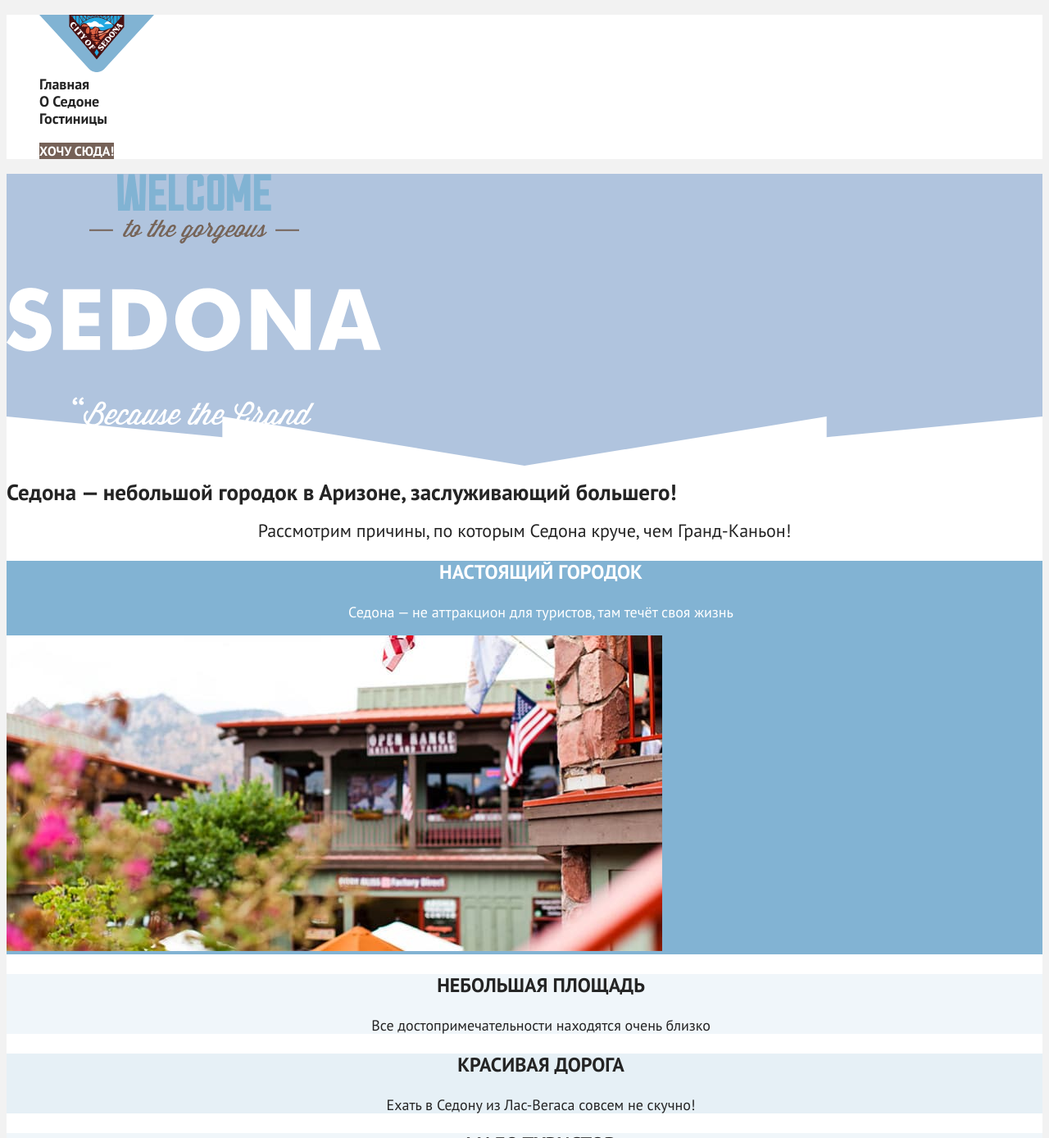
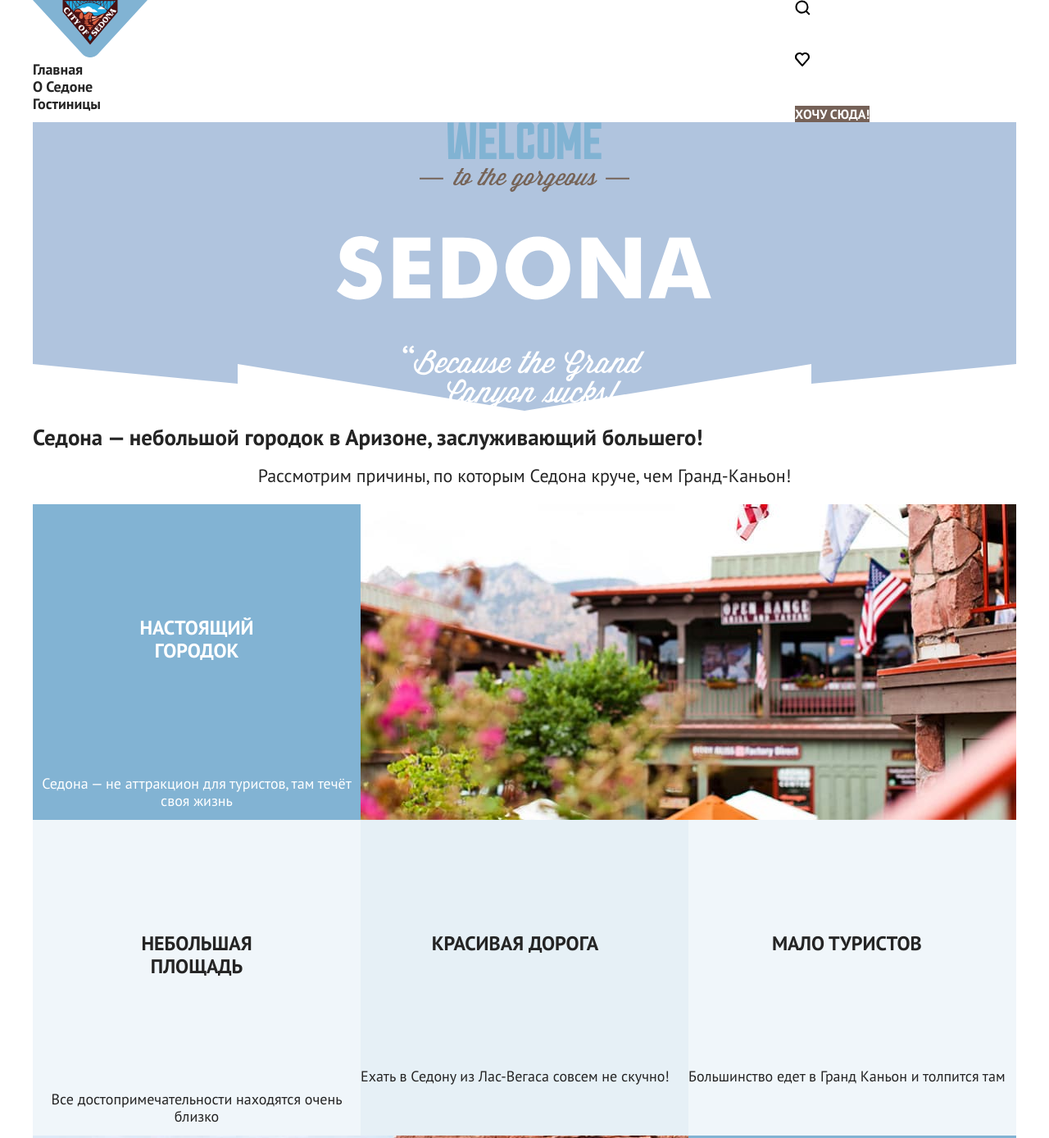
Before and after one commit to htmlacademy-htmlcss/2452017-sedona-39, a plain HTML site: page index.html in a window 1280 px wide. Shown: the top 1388 px of the page at 82% size. Drawn offline with Linux system fonts and the light colour scheme.

Commit message:
д/з 5 в процессе

```diff
--- a/index.html
+++ b/index.html
@@ -41,7 +41,8 @@
         </ul>
       </nav>
     </header>
-    <main class="main-index">
+    <main class="main-container main-index">
+      <div class="page-container">
       <section class="hero">
           <img class="hero-image" src="images/welcome-sedona.svg" width="458" height="352"  alt="Welcom to the gorgeous Sedona becouse the Grand Canyon sicks!">
         <p class="visually-hidden">
@@ -66,8 +67,9 @@
             </p>
           </li>
         </ul>
-        <img class="image-house" src="images/index-photo1.jpg" width="800" height="385" alt="фото дом на фоне гор">
+        <img class="image-house" src="images/index-photo_1.jpg" width="800" height="385" alt="фото дом на фоне гор">
       </section>
+      <div class="advantages-container">
       <section class="advantages-second">
         <ul class="advantages-list">
           <li class="advantages-item">
@@ -98,6 +100,7 @@
           </li>
         </ul>
       </section>
+      </div>
       <section class="advantages-fifth">
         <ul class="advantages-list">
           <li class="advantages-item">
@@ -170,6 +173,7 @@
         </form>
       </section>
     </section>
+    </div>
     </main>
     <footer class="page-footer">
       <ul class="social-list">
--- a/styles/styles.css
+++ b/styles/styles.css
@@ -13,6 +13,9 @@
   src: url("../fonts/ptsans-700.woff2") format("woff2");
   font-display: swap;
 }
+html{
+  heigth: auto;
+}
 
 body {
   font-family: "PT Sans", sans-serif;
@@ -20,8 +23,74 @@ body {
   line-height: 21px;
   color: #242424;
   background-color: #f2f2f2;
+  margin: 0;
+  display: flex;
+  flex-direction: column;
+  min-height: 100%;
+}
+.main-container{
+  flex-grow: 1;
+}
+.navigation{
+  display: flex;
+  width: 1200px;
+  margin: 0 auto;
+}
+.navigation-link {
+  font-family: "PT Sans", sans-serif;
+  line-height: 21px;
+  font-weight: 700;
+  color: inherit;
+  text-decoration: none;
+  text-align: center;
+  background-color: #FFFFFF;
+
 }
 
+.navigation-list {
+  list-style: none;
+  margin: 0;
+  padding: 0;
+  width: 507px;
+
+}
+.navigation-user{
+  width: 270px;
+  margin-left: auto;
+}
+.page-container{
+  width: 1200px;
+  margin: 0 auto;
+
+}
+.hero-image{
+  display: block;
+  margin: 0 auto;
+}
+.search-link{
+  background-image: url(../images/logo-search.svg);
+  background-repeat: no-repeat;
+  display: block;
+  width: 44px;
+  height: 64px;
+}
+.heart-link{
+  background-image: url(../images/heart.svg);
+  background-repeat: no-repeat;
+  display: block;
+  width: 44px;
+  height: 64px;
+}
+.navigation-link-botton{
+  font-weight: 700;
+  font-size: 16px;
+  line-height: 20px;
+  text-transform: uppercase;
+  color: #FFFFFF;
+  background-color: #756157;
+  border-color: #756157;
+  text-decoration: none;
+}
 .visually-hidden {
   position: absolute;
   width: 1px;
@@ -51,37 +120,7 @@ body {
   background-color: #FFFFFF;
 }
 
-.navigation-link {
-  font-family: "PT Sans", sans-serif;
-  line-height: 21px;
-  font-weight: 700;
-  color: inherit;
-  text-decoration: none;
-  text-align: center;
-  background-color: #FFFFFF;
-}
 
-.navigation-list {
-  list-style: none;
-}
-.search-link{
-  background-image: url(../images/logo-search.svg);
-  background-repeat: no-repeat;
-}
-.heart-link{
-  background-image: url(../images/heart.svg);
-  background-repeat: no-repeat;
-}
-.navigation-link-botton{
-  font-weight: 700;
-  font-size: 16px;
-  line-height: 20px;
-  text-transform: uppercase;
-  color: #FFFFFF;
-  background-color: #756157;
-  border-color: #756157;
-  text-decoration: none;
-}
 /*main*/
 .main-index {
   color: #242424;
@@ -106,40 +145,74 @@ body {
 .advantages-list {
   text-align: center;
   list-style: none;
+  padding: 0;
+  margin: 0;
+
 }
 
 .advantages-fierst {
   background-color: #82B3D3;
   color: #FFFFFF;
+  display: flex;
+  justify-content: space-between;
+  width:1200px;
+  height: 385px;
+}
+.image-house{
+  width: 800px;
+  height: 385px;
+
 }
 
 .advantages-title {
   font-size: 24px;
   font-weight: 700;
   line-height: 28px;
-  letter-spacing: 0em;
   text-transform: uppercase;
+  padding: 113px 85px;
+}
+.advantages-container{
+  display: flex;
+  justify-content:space-between;
+
+
 }
 
 .advantages-second {
   background-color: #83B3D31F;
+  display: flex;
+  justify-content: space-between;
+  width: 400px;
+  height: 385px;
 }
 
 .advantages-third {
   background-color: #83B3D333;
+  display: flex;
+  justify-content: space-between;
+  width: 400px;
+  height: 385px;
 }
 
 .advantages-fourth {
   background-color: #83B3D31F;
+  display: flex;
+  justify-content: space-between;
+  width: 400px;
+  height: 385px;
 }
 
 .advantages-fifth {
   background-color: #82B3D3;
   color: #FFFFFF;
+  display: flex;
+  justify-content: space-between;
+  flex-direction: row-reverse;
 }
 .service-fierst {
   background-color: #83B3D31F;
 }
+
 .service-item-fierst{
   background-image: url(../images/logo-home.svg);
   background-repeat: no-repeat;
@@ -161,6 +234,7 @@ body {
 }
 .booking-discription {
   text-align: center;
+
 }
 
 .buttom {
@@ -182,7 +256,7 @@ body {
   text-align: center;
   color: #333333;
   font-family: "PT Sans", sans-serif;
-  background-color: #B0C4DE;
+  background-color: #FFFFFF;
 }
 
 .subscribe-special {
@@ -284,7 +358,9 @@ body {
 .catalog-filter-list {
   list-style: none;
 }
-
+.catalog-button-list{
+  list-style: none;
+}
 .catalog-filter-title {
   font-size: 20px;
   font-weight: 700;
@@ -294,14 +370,23 @@ body {
 .catalog-button-tile{
   background-image: url(../images/catalog/logo-view.svg);
   background-repeat: no-repeat;
+  display: block;
+  width: 48px;
+  height: 48px;
 }
 .button-card{
   background-image: url(../images/catalog/logo-card.svg);
   background-repeat: no-repeat;
+  display: block;
+  width: 48px;
+  height: 48px;
 }
 .button-list{
   background-image: url(../images/catalog/logo-ul.svg);
   background-repeat: no-repeat;
+  display: block;
+  width: 48px;
+  height: 48px;
 }
 .control {
   font-size: 18px;
@@ -387,14 +472,23 @@ body {
 .hotel-stars-four{
   background-image: url(../images/catalog/star-four.svg);
   background-repeat: no-repeat;
+  display: block;
+  width: 140px;
+  height: 37px;
 }
 .hotel-stars--three{
   background-image: url(../images/catalog/star-three.svg);
   background-repeat: no-repeat;
+  display: block;
+  width: 140px;
+  height: 37px;
 }
 .hotel-stars-two{
   background-image: url(../images/catalog/star-two.svg);
   background-repeat: no-repeat;
+  display: block;
+  width: 140px;
+  height: 37px;
 }
 .pagination-link {
   font-size: 20px;
```
Also changed, not shown: catalog.html (+1 -1 lines), images/index-photo_1.jpg (added).
